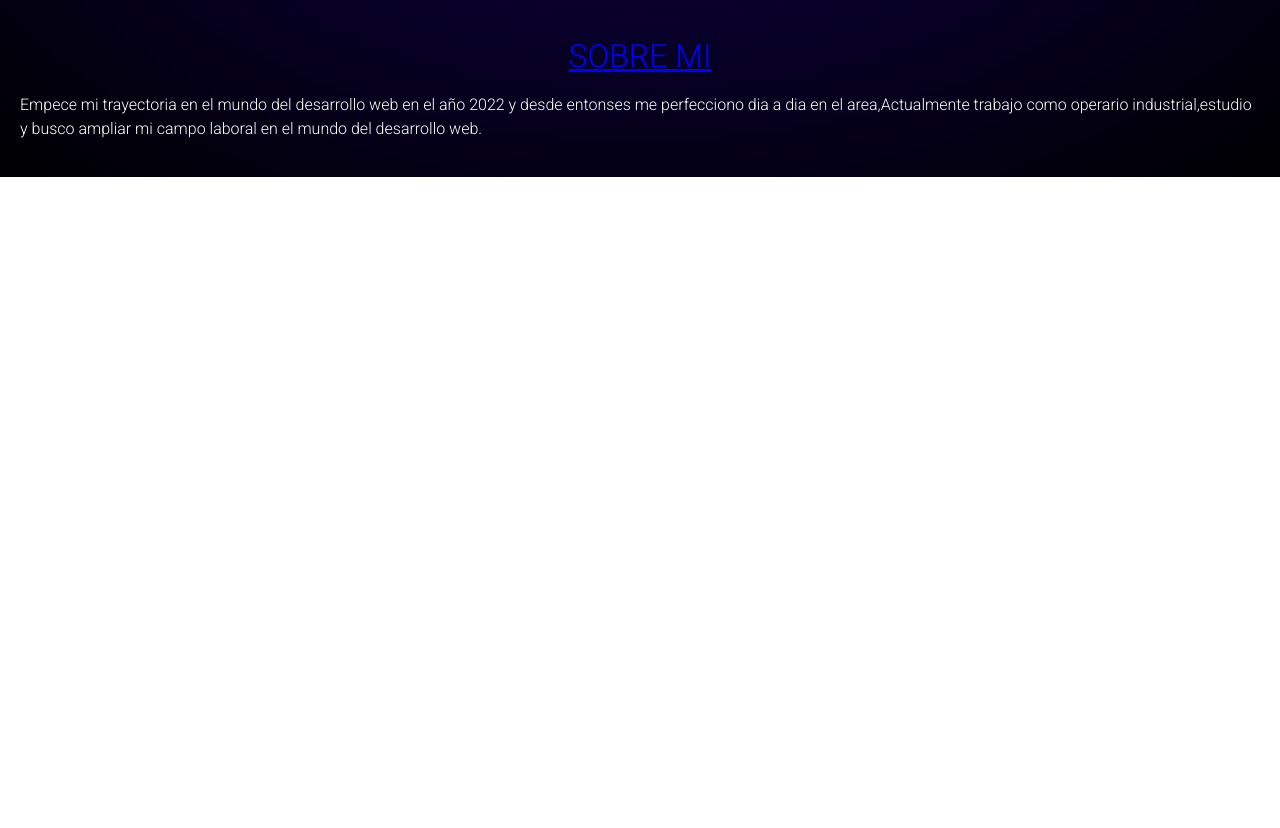
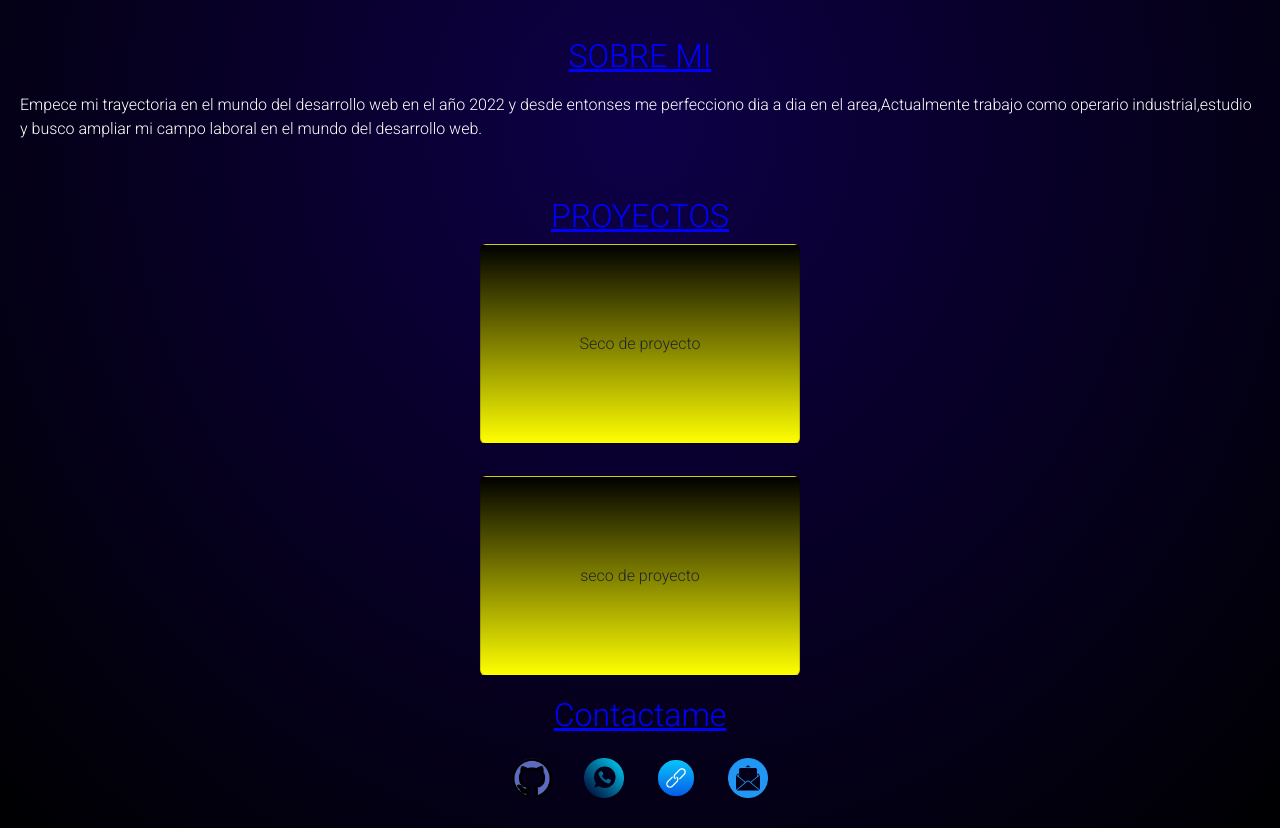
Before and after one commit to hernannicolaspereyra/portfolio, a plain HTML site: page index.html in a window 1280 px wide. Shown: the part 577-1405 px from the top of the page. Before the commit the page ends 800 px from the top, so only its background shows below. Drawn offline with nearby package versions, Linux system fonts and the light colour scheme; a web font is replaced by a local one.

Commit message:
tercer commit

```diff
--- a/css/styles.css
+++ b/css/styles.css
@@ -68,3 +68,54 @@
     padding-top: 10px;
     color: white;
 }
+
+#proyectos{
+    display: flex;
+    flex-direction: column;
+    align-items: center;
+    justify-content: center;
+    padding: 20px 20px;
+}
+
+#proyectos .proyectos-titulo h2{
+    color: rgb(0, 0, 255);
+    text-decoration: underline;
+}
+
+#proyectos .proyectos-cards{
+    display: flex;
+    flex-direction: column;
+    gap: 2rem;
+}
+
+.proyectos-cards .card{
+    width: 20rem;
+    height: 200px;
+    background:linear-gradient(black,yellow);
+    display: flex;
+    align-items: center;
+    justify-content: center;
+}
+
+#contactame{
+    display: flex;
+    flex-direction: column;
+    align-items: center;
+    justify-content: center;
+    gap: 1rem;
+    padding-bottom: 30px;
+}
+
+#contactame .contactame-titulo h2{
+    color: rgb(0, 0, 255);
+    text-decoration: underline;
+}
+
+#contactame .contactame-iconos{
+    display: flex;
+    gap: 2rem;
+}
+
+#contactame .contactame-iconos img{
+    width: 40px;
+}
--- a/index.html
+++ b/index.html
@@ -1,22 +1,29 @@
 <!DOCTYPE html>
 <html lang="en">
+
 <head>
   <meta charset="UTF-8">
   <meta name="viewport" content="width=device-width, initial-scale=1.0">
   <link rel="stylesheet" href="./css/styles.css">
-    <link href="https://cdn.jsdelivr.net/npm/bootstrap@5.3.2/dist/css/bootstrap.min.css" rel="stylesheet" integrity="sha384-T3c6CoIi6uLrA9TneNEoa7RxnatzjcDSCmG1MXxSR1GAsXEV/Dwwykc2MPK8M2HN" crossorigin="anonymous">
+  <link href="https://cdn.jsdelivr.net/npm/bootstrap@5.3.2/dist/css/bootstrap.min.css" rel="stylesheet"
+    integrity="sha384-T3c6CoIi6uLrA9TneNEoa7RxnatzjcDSCmG1MXxSR1GAsXEV/Dwwykc2MPK8M2HN" crossorigin="anonymous">
   <link rel="preconnect" href="https://fonts.googleapis.com">
   <link rel="preconnect" href="https://fonts.gstatic.com" crossorigin>
-    <link href="https://fonts.googleapis.com/css2?family=Arizonia&family=Roboto:wght@300&family=Rubik+Doodle+Shadow&display=swap" rel="stylesheet">
+  <link
+    href="https://fonts.googleapis.com/css2?family=Arizonia&family=Roboto:wght@300&family=Rubik+Doodle+Shadow&display=swap"
+    rel="stylesheet">
   <title>Pereyra Hernan Portfolio</title>
 </head>
+
 <body>
   <div class="background">
     <div class="navegador">
       <nav class="navbar navbar-expand-lg background-trasparente">
         <div class="container-fluid">
           <a class="navbar-brand text-light" href="#inicio">Pereyra.Nav</a>
-                  <button class="navbar-toggler" type="button" data-bs-toggle="collapse" data-bs-target="#navbarSupportedContent" aria-controls="navbarSupportedContent" aria-expanded="false" aria-label="Toggle navigation">
+          <button class="navbar-toggler" type="button" data-bs-toggle="collapse"
+            data-bs-target="#navbarSupportedContent" aria-controls="navbarSupportedContent" aria-expanded="false"
+            aria-label="Toggle navigation">
             <span class="navbar-toggler-icon"></span>
           </button>
           <div class="collapse navbar-collapse text-light" id="navbarSupportedContent">
@@ -28,10 +35,10 @@
                 <a class="nav-link text-light" href="#sobre-mi">Sobre mi</a>
               </li>
               <li class="nav-item">
-                        <a class="nav-link text-light" href="#">Proyectos</a>
+                <a class="nav-link text-light" href="#proyectos">Proyectos</a>
               </li>
               <li class="nav-item">
-                        <a class="nav-link text-light" href="#">Contactame</a>
+                <a class="nav-link text-light" href="#contactame">Contactame</a>
               </li>
             </ul>
           </div>
@@ -57,10 +64,48 @@
         <h2>SOBRE MI</h2>
       </div>
       <div class="sobre-mi-descripcion">
-                <p>Empece mi trayectoria en el mundo del desarrollo web en el año 2022 y desde entonses me perfecciono dia a dia en el area,Actualmente trabajo como operario industrial,estudio y busco ampliar mi campo laboral en el mundo del desarrollo web.</p>
+        <p>Empece mi trayectoria en el mundo del desarrollo web en el año 2022 y desde entonses me perfecciono dia a dia
+          en el area,Actualmente trabajo como operario industrial,estudio y busco ampliar mi campo laboral en el mundo
+          del desarrollo web.</p>
+      </div>
+    </div>
+    <div id="proyectos">
+      <div class="proyectos-titulo">
+        <h2>PROYECTOS</h2>
+      </div>
+      <div class="proyectos-cards">
+        <div class="card">
+          Seco de proyecto
+        </div>
+        <div class="card">
+          seco de proyecto
         </div>
       </div>
     </div>
-    <script src="https://cdn.jsdelivr.net/npm/bootstrap@5.3.2/dist/js/bootstrap.bundle.min.js" integrity="sha384-C6RzsynM9kWDrMNeT87bh95OGNyZPhcTNXj1NW7RuBCsyN/o0jlpcV8Qyq46cDfL" crossorigin="anonymous"></script>
+    <div id="contactame">
+      <div class="contactame-titulo">
+        <h2>Contactame</h2>
+      </div>
+      <div class="contactame-iconos">
+        <a href="https://github.com/hernannicolaspereyra">
+          <img src="./img/github.png" alt="github-icono">
+        </a>
+        <a href="https://wa.me/1159477349">
+          <img src="./img/llamada-telefonica.png" alt="whatsapp-icono">
+        </a>
+        <a href="https://www.linkedin.com/in/hernan-nicolas-pereyra-788621281/">
+          <img src="./img/enlace.png" alt="linkedIn-icono">
+        </a>
+        <a href="mailto:hernannicolaspereyra@hotmail.com">
+          <img src="./img/correo-electronico.png" alt="e-mail-icono">
+        </a>
+      </div>
+
+    </div>
+  </div>
+  <script src="https://cdn.jsdelivr.net/npm/bootstrap@5.3.2/dist/js/bootstrap.bundle.min.js"
+    integrity="sha384-C6RzsynM9kWDrMNeT87bh95OGNyZPhcTNXj1NW7RuBCsyN/o0jlpcV8Qyq46cDfL"
+    crossorigin="anonymous"></script>
 </body>
+
 </html>
```
Also changed, not shown: img/correo-electronico.png (added), img/enlace.png (added), img/github.png (added), img/llamada-telefonica.png (added). Lines whose indentation alone changed are shown as unchanged.
